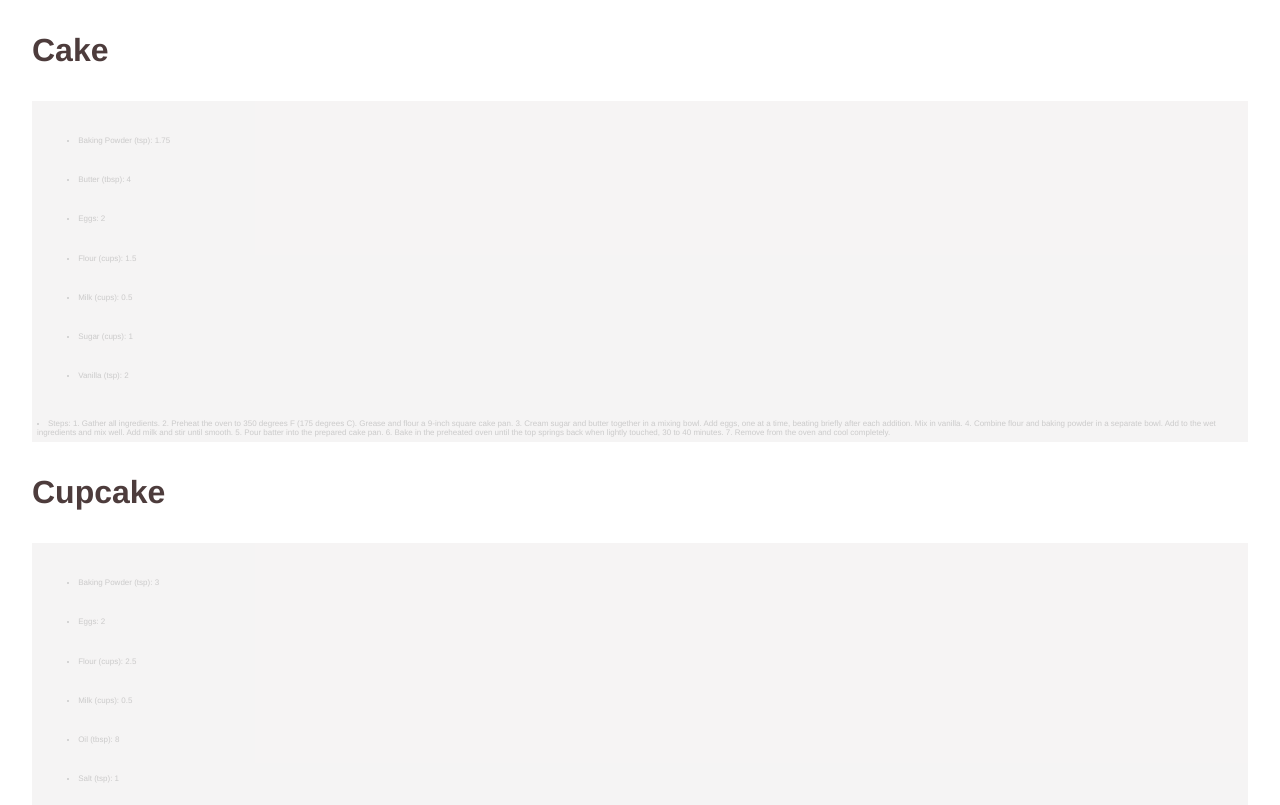
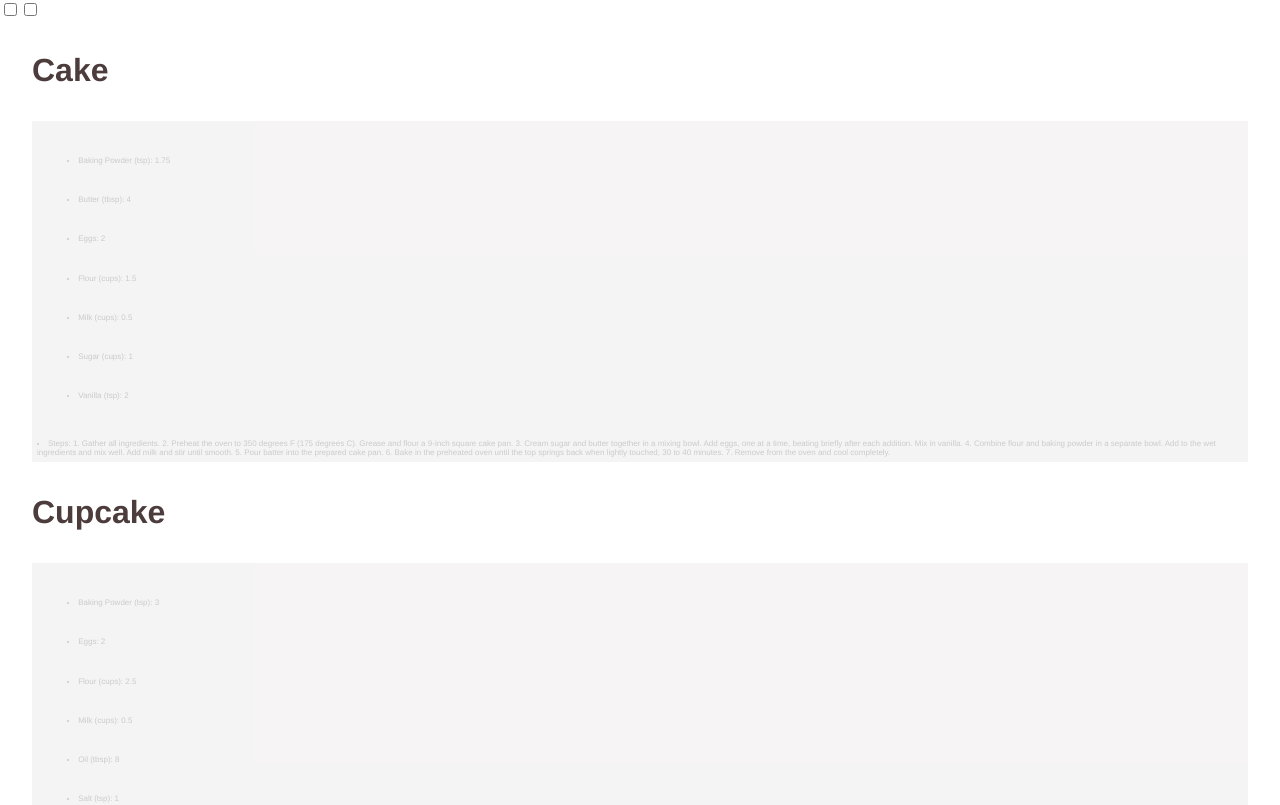
Before and after one commit to Arushi55/HackBeanpot2024, a React (Create React App) app in the folder my-app/: page / in a window 1280 px wide. Shown: the top 805 px of the page. Built offline with nearby package versions, Linux system fonts and the light colour scheme.

Commit message:
created checkboxes that work! (kinda)

```diff
--- a/my-app/src/App.js
+++ b/my-app/src/App.js
@@ -1,9 +1,11 @@
 import React from 'react';
 import Recipe from './recipe.js';
+import Search from './search.js';
 
 export default function MyApp() {
   return (
     <div>
+      <Search />
       <Recipe />
       <></>
     </div>
--- a/my-app/src/search.js
+++ b/my-app/src/search.js
@@ -1,12 +1,65 @@
-import { all_recipes_vectors } from './recipe-conversion.js';
-import { angleBetween } from './linear-algebra.js';
+import React from 'react';
+
+const Search = () => {
+    const [userinfo, setUserInfo] = React.useState({
+        languages: [],
+        response: [],
+    });
+
+    const handleChange = (e) => {
+        // Destructuring
+        const { value, checked } = e.target;
+        const { languages } = userinfo;
+
+        console.log(`${value} is ${checked}`);
+
+        // Case 1 : The user checks the box
+        if (checked) {
+            setUserInfo({
+                languages: [...languages, value],
+                response: [...languages, value],
+            });
+        }
+
+        // Case 2  : The user unchecks the box
+        else {
+            setUserInfo({
+                languages: languages.filter(
+                    (e) => e !== value
+                ),
+                response: languages.filter(
+                    (e) => e !== value
+                ),
+            });
+        }
+    };
 
 
-function sortRecipes(searchVector) {
-    return all_recipes_vectors.sort(function (a, b) { return (angleBetween(a, searchVector)) - (angleBetween(b, searchVector)) }
+    return (
+      <div>
+        <input
+          label="Flour (cups)"
+          type="checkbox"
+          value="Flour (cups)"
+          onChange={handleChange}
+        />
+        <input
+          label="Sugar (cups)"
+          type="checkbox"
+          value="Sugar (cups)"
+          onChange={handleChange}
+        />
+      </div>
     );
-}
-/*
-console.log(sortRecipes(
-    [1, 1, 4, 4, 34, 2, 23, 3, 3, 3, 4, 4, 5, 5, 5, 5, 5, 3, 3, 3, 2, 5, 7]
-));*/
+  };
+
+  const Checkbox = ({ label, value, onChange }) => {
+    return (
+      <label>
+        <input type="checkbox" checked={value} onChange={onChange} />
+        {label}
+      </label>
+    );
+  };
+
+  export default Search;
```
Also changed, not shown: my-app/src/sort-method.js (added, +12 -0 lines).
